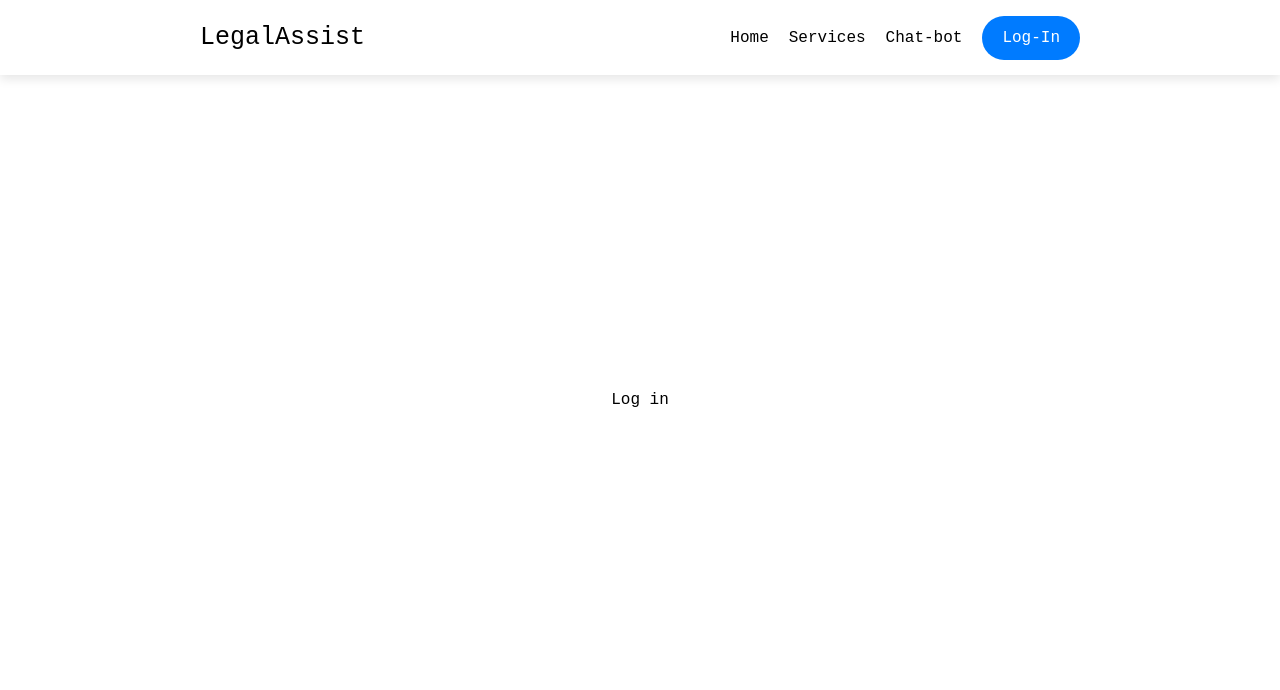
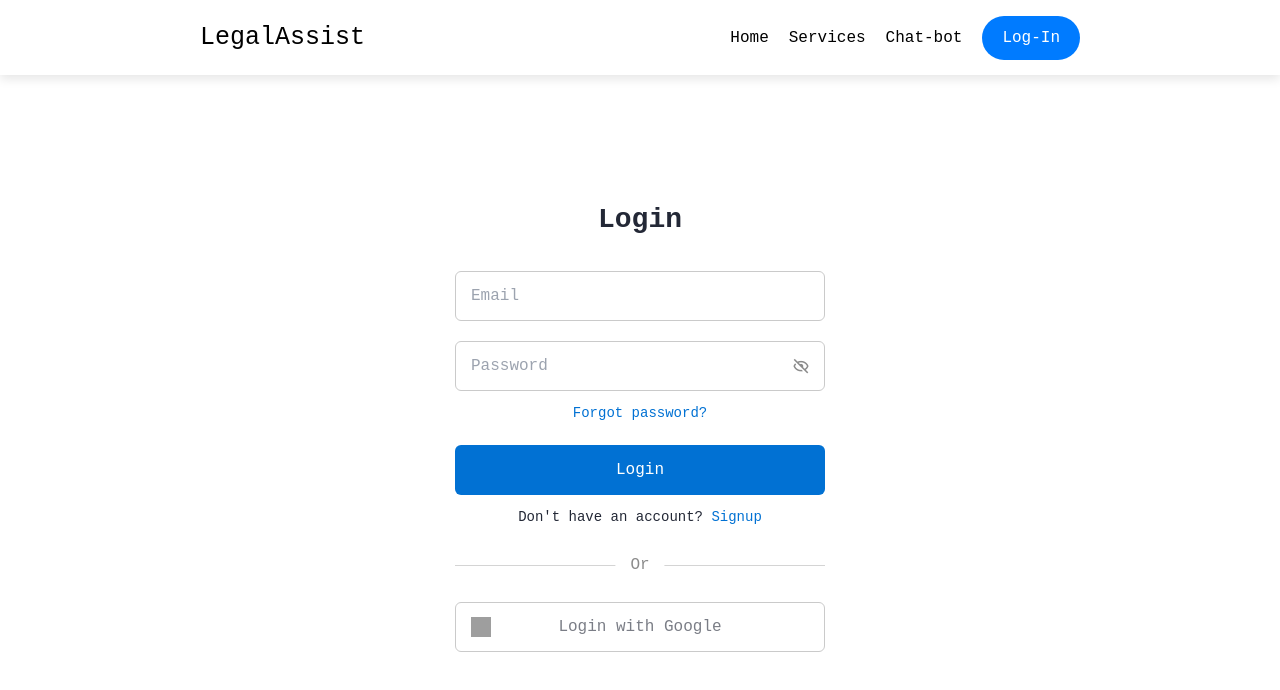
Before and after one commit to WiiWake3101/Cad-2.0, a Next.js app: page /login in a window 1280 px wide. Shown: the top 690 px of the page. Built offline with nearby package versions, Linux system fonts and the light colour scheme; no server answers; grey boxes are pictures that could not be loaded.

Commit message:
login page completed - Next Sign up Page

```diff
--- a/app/layout.js
+++ b/app/layout.js
@@ -21,6 +21,10 @@ export default function RootLayout({ children }) {
           rel="stylesheet"
           href="https://unicons.iconscout.com/release/v4.0.0/css/line.css"
         />
+        <link
+          href="https://unpkg.com/boxicons@2.1.2/css/boxicons.min.css"
+          rel="stylesheet"
+        />
       </head>
       <body className={inter.className}>
         <Nav />
--- a/components/login/Login.jsx
+++ b/components/login/Login.jsx
@@ -1,5 +1,6 @@
 "use client";
 import { useSession, signOut, signIn, SessionProvider } from "next-auth/react";
+import "./login.css";
 function Login() {
   const { data: session, status } = useSession();
 
@@ -16,20 +17,55 @@ function Login() {
       </div>
     );
   }
+
   return (
-    <div>
-      <button
-        onClick={() => {
-          signIn({ callbackUrl: "/" });
-        }}
-      >
-        Log in
-      </button>
-    </div>
+    <section className="container forms">
+      <div className="form login">
+        <div className="form-content">
+          <header>Login</header>
+          <form>
+            <div className="field input-field">
+              <input type="email" placeholder="Email" className="input" />
+            </div>
+            <div className="field input-field">
+              <input
+                type="password"
+                placeholder="Password"
+                className="password"
+              />
+              <i className="bx bx-hide eye-icon"></i>
+            </div>
+            <div className="form-link">
+              <a href="#" className="forgot-pass">
+                Forgot password?
+              </a>
+            </div>
+            <div className="field button-field">
+              <button>Login</button>
+            </div>
+          </form>
+          <div className="form-link">
+            <span>
+              Don't have an account?{" "}
+              <a href="/signup" className="link signup-link">
+                Signup
+              </a>
+            </span>
+          </div>
+        </div>
+        <div className="line"></div>
+        <div className="media-options">
+          <a href="#" className="field google" onClick={() => signIn()}>
+            <img src="#" alt="" className="google-img" />
+            <span>Login with Google</span>
+          </a>
+        </div>
+      </div>
+    </section>
   );
 }
 
-export default function Providers() {
+export default function LoginPage() {
   return (
     <SessionProvider>
       <Login />
--- /dev/null
+++ b/components/login/login.css
@@ -0,0 +1,196 @@
+@import url('https://fonts.googleapis.com/css2?family=Poppins:wght@300;400;500;600&display=swap');
+
+.container {
+    margin: 10px;
+    height: 100vh;
+    width: 100%;
+    display: flex;
+    align-items: center;
+    justify-content: center;
+    column-gap: 30px;
+}
+
+.form {
+    margin-top: 50px;
+    position: absolute;
+    max-width: 430px;
+    width: 100%;
+    padding: 30px;
+    border-radius: 25px;
+    background: #FFF;
+    animation: fadeIn 1s ease forwards;
+    /* Apply fade-in animation */
+}
+
+.form.signup {
+    opacity: 0;
+    pointer-events: none;
+}
+
+.forms.show-signup .form.signup {
+    opacity: 1;
+    pointer-events: auto;
+}
+
+.forms.show-signup .form.login {
+    opacity: 0;
+    pointer-events: none;
+}
+
+header {
+    font-size: 28px;
+    font-weight: 600;
+    color: #232836;
+    text-align: center;
+}
+
+form {
+    margin-top: 30px;
+}
+
+.form .field {
+    position: relative;
+    height: 50px;
+    width: 100%;
+    margin-top: 20px;
+    border-radius: 6px;
+}
+
+.field input,
+.field button {
+    height: 100%;
+    width: 100%;
+    border: none;
+    font-size: 16px;
+    font-weight: 400;
+    border-radius: 6px;
+}
+
+.field input {
+    outline: none;
+    padding: 0 15px;
+    border: 1px solid#CACACA;
+}
+
+.field input:focus {
+    border-bottom-width: 2px;
+}
+
+.eye-icon {
+    position: absolute;
+    top: 50%;
+    right: 10px;
+    transform: translateY(-50%);
+    font-size: 18px;
+    color: #8b8b8b;
+    cursor: pointer;
+    padding: 5px;
+}
+
+.field button {
+    color: #fff;
+    background-color: #0171d3;
+    transition: all 0.3s ease;
+    cursor: pointer;
+}
+
+.field button:hover {
+    background-color: #016dcb;
+}
+
+.form-link {
+    text-align: center;
+    margin-top: 10px;
+}
+
+.form-link span,
+.form-link a {
+    font-size: 14px;
+    font-weight: 400;
+    color: #232836;
+}
+
+.form a {
+    color: #0171d3;
+    text-decoration: none;
+}
+
+.form-content a:hover {
+    text-decoration: underline;
+}
+
+.line {
+    position: relative;
+    height: 1px;
+    width: 100%;
+    margin: 36px 0;
+    background-color: #d4d4d4;
+}
+
+.line::before {
+    content: 'Or';
+    position: absolute;
+    top: 50%;
+    left: 50%;
+    transform: translate(-50%, -50%);
+    background-color: #FFF;
+    color: #8b8b8b;
+    padding: 0 15px;
+}
+
+.media-options a {
+    display: flex;
+    align-items: center;
+    justify-content: center;
+}
+
+a.facebook {
+    color: #fff;
+    background-color: #4267b2;
+}
+
+a.facebook .facebook-icon {
+    height: 28px;
+    width: 28px;
+    color: #0171d3;
+    font-size: 20px;
+    border-radius: 50%;
+    display: flex;
+    align-items: center;
+    justify-content: center;
+    background-color: #fff;
+}
+
+.facebook-icon,
+img.google-img {
+    position: absolute;
+    top: 50%;
+    left: 15px;
+    transform: translateY(-50%);
+}
+
+img.google-img {
+    height: 20px;
+    width: 20px;
+    object-fit: cover;
+}
+
+a.google {
+    border: 1px solid #CACACA;
+}
+
+a.google span {
+    font-weight: 500;
+    opacity: 0.6;
+    color: #232836;
+}
+
+@keyframes fadeIn {
+    from {
+        opacity: 0;
+    }
+
+    to {
+        opacity: 1;
+    }
+}
```
